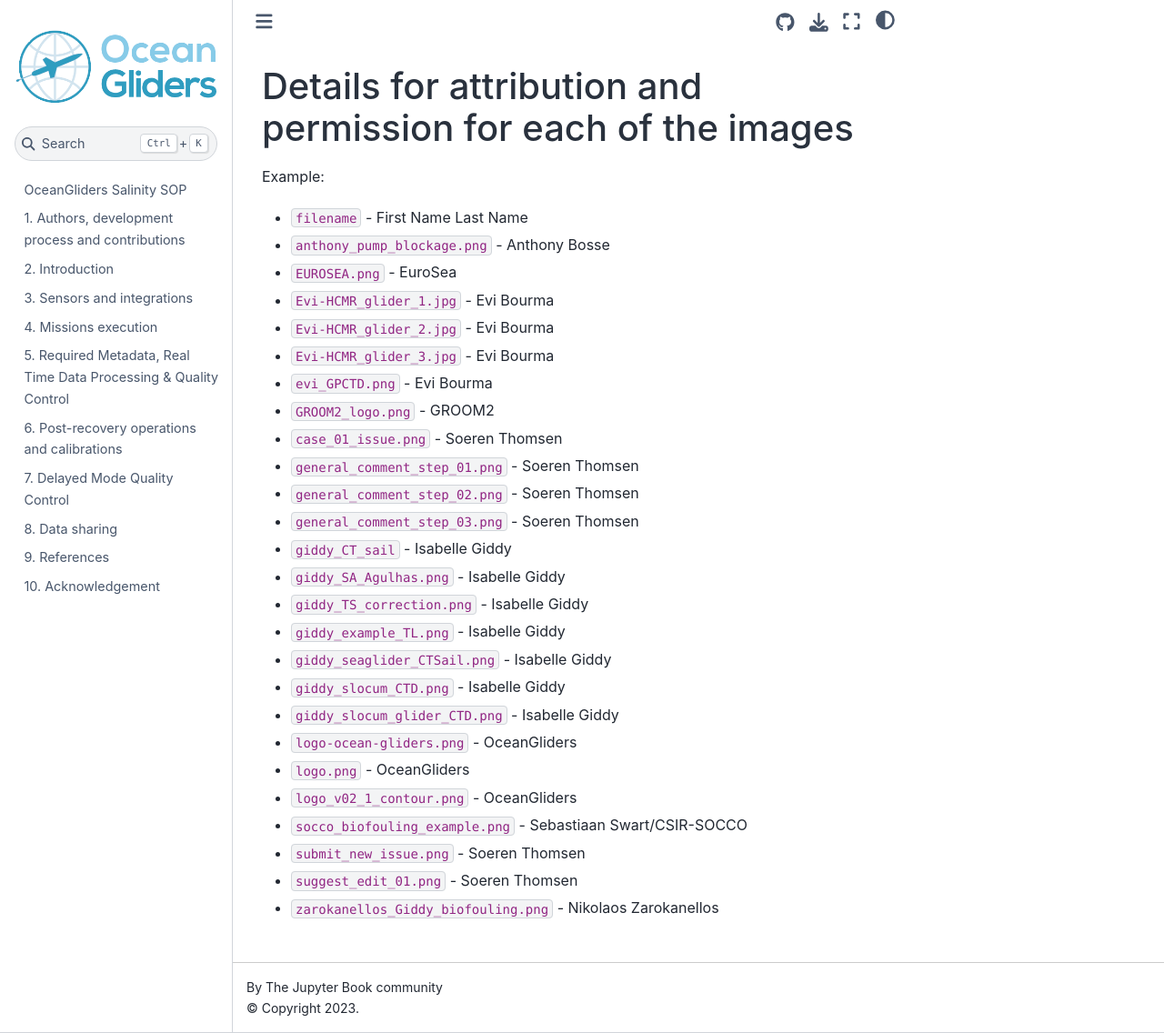
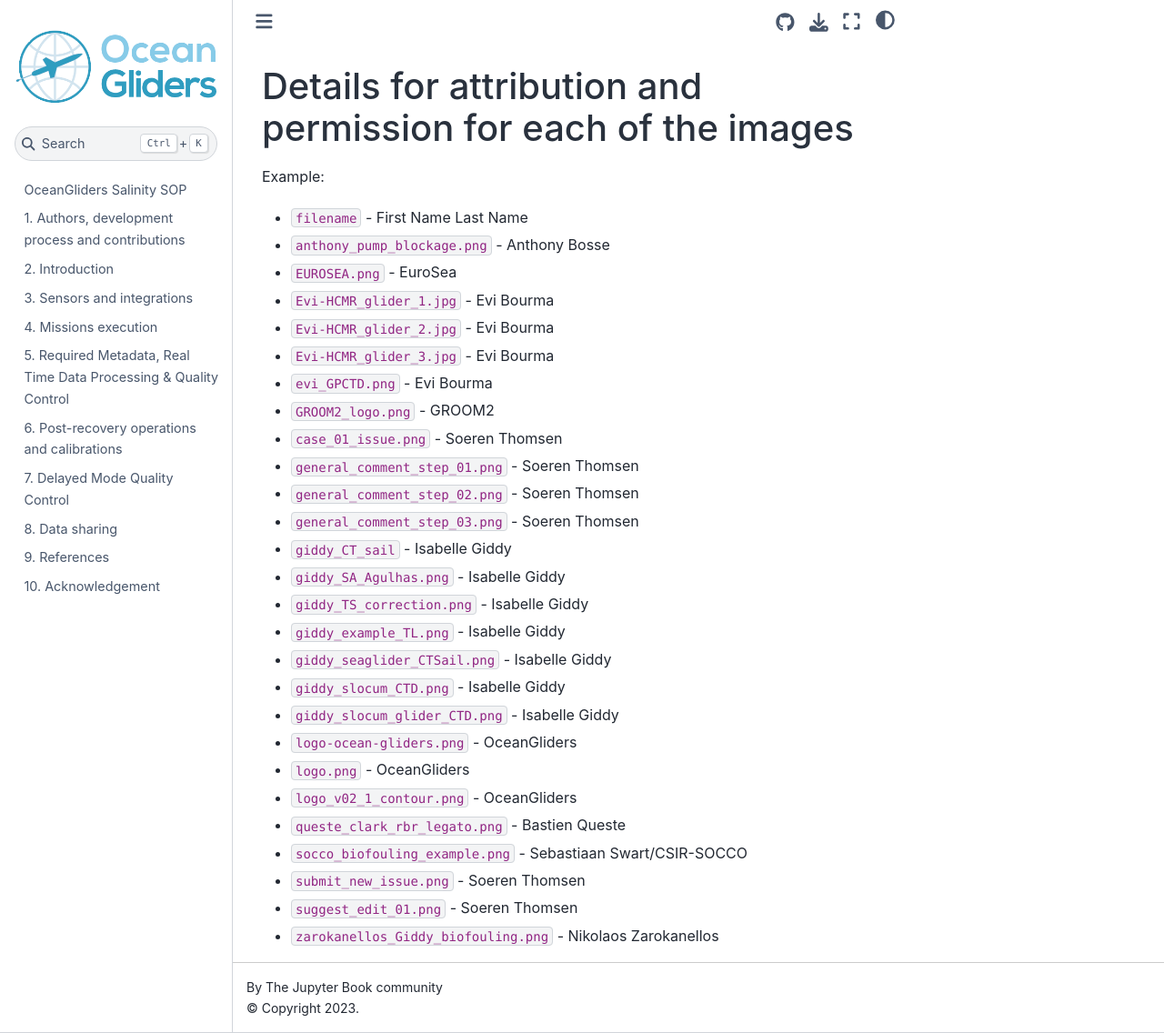
Before and after one commit to OceanGlidersCommunity/Salinity_SOP, a Jupyter Book: the page built from images/permissions.md, in a window 1280 px wide and 1136 px high. Shown: the whole window at 91% size. Built offline with Jupyter Book 1.0.4 settings and Sphinx 7.4.7 and the Sphinx Book theme 1.1.4, drawn with Linux system fonts in a browser that asks for light colours; pages that are not in the unit, such as notebooks, are missing from menus.

Commit message:
queste_clark_rbr_legato.png

```diff
--- a/images/permissions.md
+++ b/images/permissions.md
@@ -24,6 +24,7 @@ Example:
 - `logo-ocean-gliders.png` - OceanGliders
 - `logo.png` - OceanGliders
 - `logo_v02_1_contour.png` - OceanGliders
+- `queste_clark_rbr_legato.png` - Bastien Queste
 - `socco_biofouling_example.png` - Sebastiaan Swart/CSIR-SOCCO
 - `submit_new_issue.png` - Soeren Thomsen
 - `suggest_edit_01.png` - Soeren Thomsen
```
